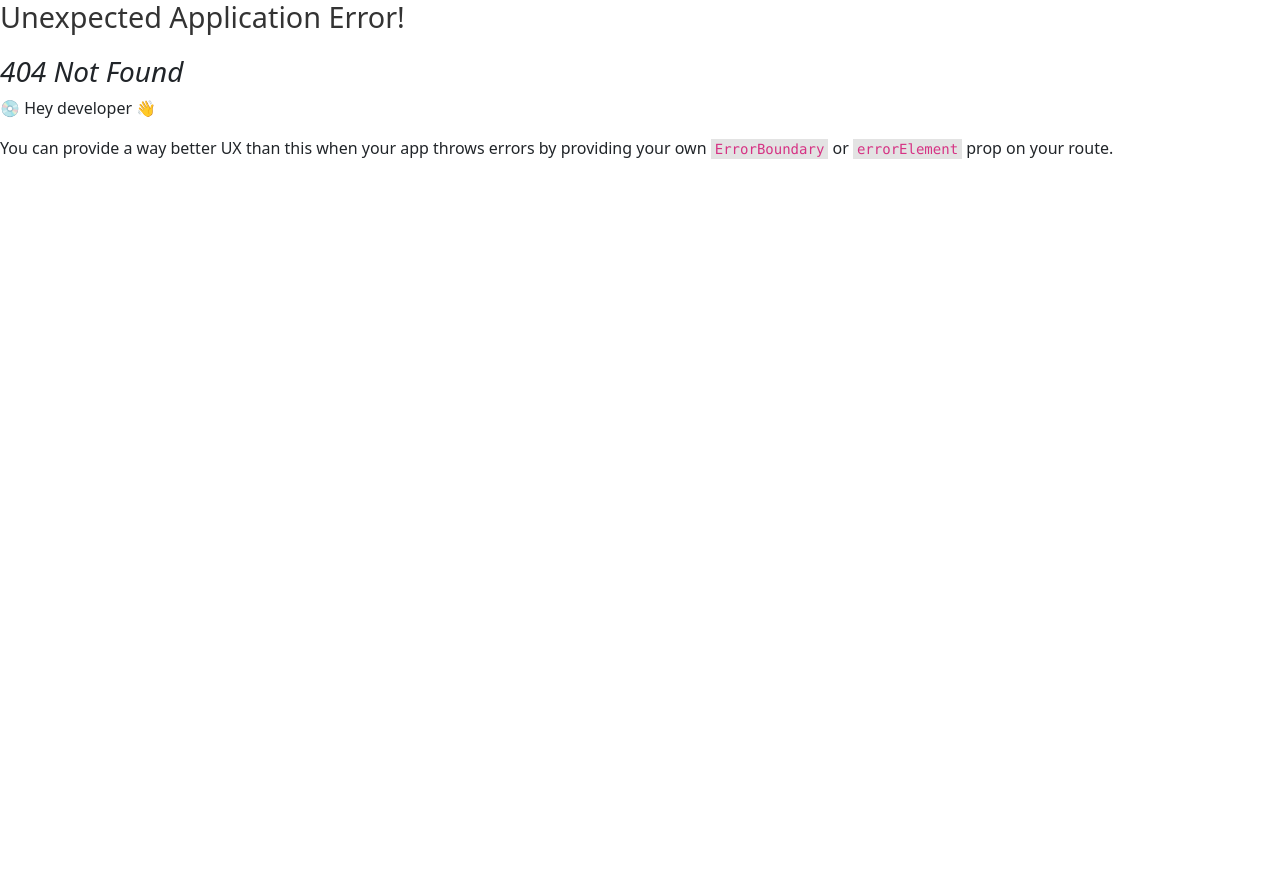
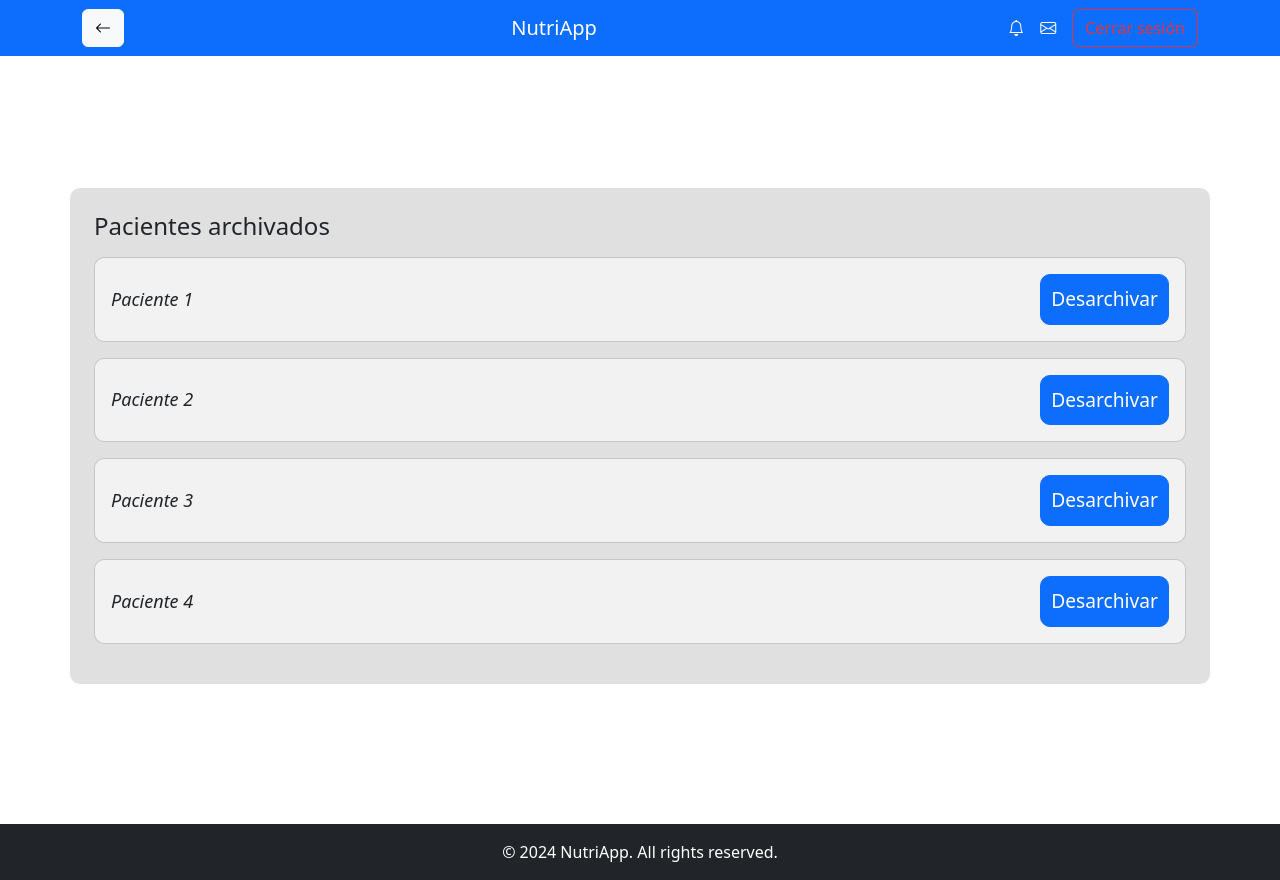
Before and after one commit to karen-rm/Modulo-Nutriologo, a React (Vite) app in the folder frontend/: page /archived_patient in a window 1280 px wide. Before the commit this address had no page. Before the commit the page ends 800 px from the top, so only its background shows below. Built offline with nearby package versions, Linux system fonts and the light colour scheme; sample sign-in values are in the browser's storage.

Commit message:
Cambio de nombre archivos

```diff
--- a/frontend/src/App.jsx
+++ b/frontend/src/App.jsx
@@ -1,12 +1,12 @@
 import { createBrowserRouter, RouterProvider } from 'react-router-dom';
 import ProtectedRoute from './helpers/ProtectedRoute';
 import {
-  Archivadosp,
+  Archived_patient,
   Dashboard,
-  Fichamedica,
   Home,
   Login,
   PacientesPanel,
+  Patient_details,
   PatientRegister,
   RegimenesPanel,
   Register,
@@ -62,18 +62,18 @@ const router = createBrowserRouter([
     ),
   },
   {
-    path: '/archivadosp',
+    path: '/archived_patient',
     element: (
       <ProtectedRoute>
-        <Archivadosp />
+        <Archived_patient />
       </ProtectedRoute>
     ),
   },
   {
-    path: '/fichamedica',
+    path: '/patient_details',
     element: (
       <ProtectedRoute>
-        <Fichamedica />
+        <Patient_details />
       </ProtectedRoute>
     ),
   },
--- a/frontend/src/pages/Archivadosp.jsx
+++ b/frontend/src/pages/Archived-patient.jsx
@@ -3,7 +3,7 @@ import 'bootstrap/dist/css/bootstrap.min.css';
 import { Button, Card, Col, Container, Row } from 'react-bootstrap';
 import { MainLayout } from '../layouts/MainLayout';
 
-export const Archivadosp = () => {
+export const Archived_patient = () => {
   return (
     <MainLayout>
       <div className="container-fluid vh-100 d-flex flex-column justify-content-center align-items-center">
@@ -46,4 +46,4 @@ export const Archivadosp = () => {
   );
 };
 
-export default Archivadosp;
+export default Archived_patient;
--- a/frontend/src/pages/Fichamedica.jsx
+++ b/frontend/src/pages/Patient-details.jsx
@@ -4,7 +4,7 @@ import { useState } from 'react';
 import { Button, Col, Container, Form, Row } from 'react-bootstrap';
 import { MainLayout } from '../layouts/MainLayout';
 
-export const Fichamedica = () => {
+export const Patient_details = () => {
   const [patientData, setPatientData] = useState({
     name: 'Juan',
     lastName: 'Pérez',
@@ -163,4 +163,4 @@ export const Fichamedica = () => {
   );
 };
 
-export default Fichamedica;
+export default Patient_details;
--- a/frontend/src/pages/index.js
+++ b/frontend/src/pages/index.js
@@ -1,9 +1,9 @@
-export { Archivadosp } from './Archivadosp';
+export { Archived_patient } from './Archived-patient';
 export { Dashboard } from './Dashboard';
-export { Fichamedica } from './Fichamedica';
 export { Home } from './Home';
 export { Login } from './Login';
 export { PacientesPanel } from './PacientesPanel'; // Añadido
+export { Patient_details } from './Patient-details';
 export { PatientRegister } from './PatientRegister';
 export { RegimenesPanel } from './RegimenesPanel'; // Añadido
 export { Register } from './Register';
```
